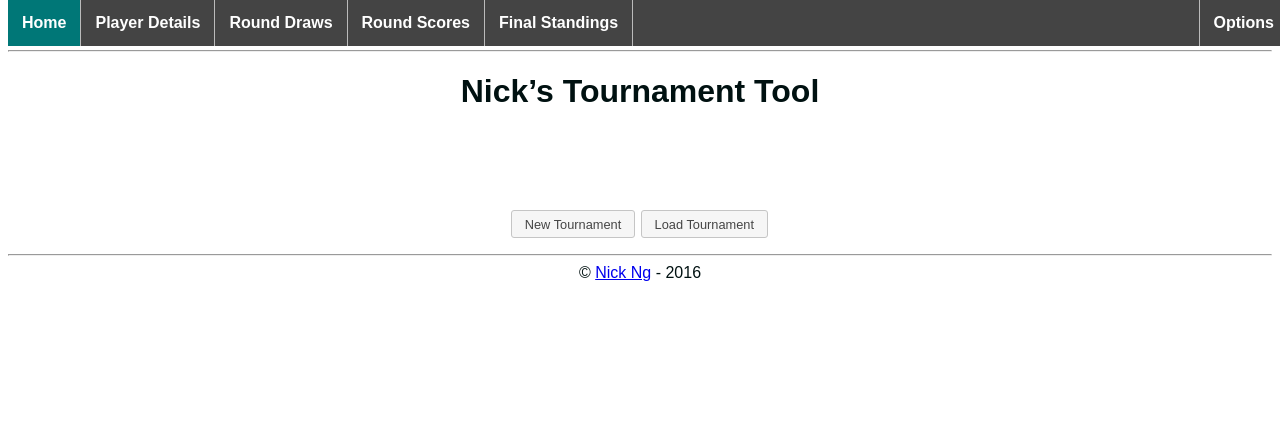
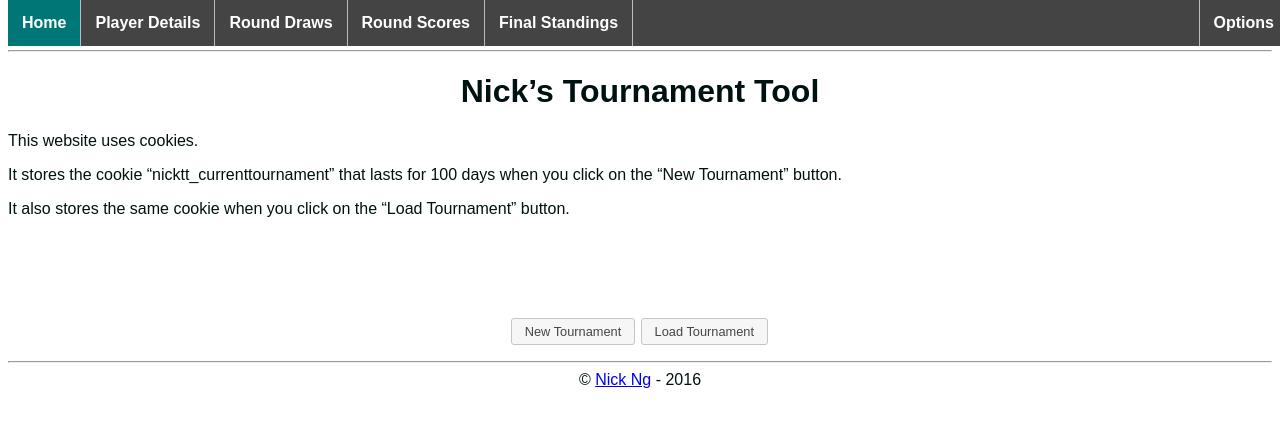
Before and after one commit to nick-ng/NickTTnjs, a website: page pages/home.html in a window 1280 px wide. Drawn offline with Linux system fonts and the light colour scheme; files that its build step writes are made by us from their sources; no server answers; files whose address does not match are found by name.

Commit message:
Added a warning about storing cookies to the home page.

```diff
--- a/pages/home.html
+++ b/pages/home.html
@@ -20,6 +20,10 @@
   <h1>Nick&rsquo;s Tournament Tool<h1>
   </div>
   <div id="currentTournamentInfo"></div>
+  <div><p>This website uses cookies.</p>
+  <p>It stores the cookie &ldquo;nicktt_currenttournament&rdquo; that lasts for 100 days when you click on the &ldquo;New Tournament&rdquo; button.</p>
+  <p>It also stores the same cookie when you click on the &ldquo;Load Tournament&rdquo; button.</p>
+  </div>
 <div style="margin-top:100px">
   <p class="mini-h">
     <input id="newTournamentButton" type="button" value="New Tournament" />
```
